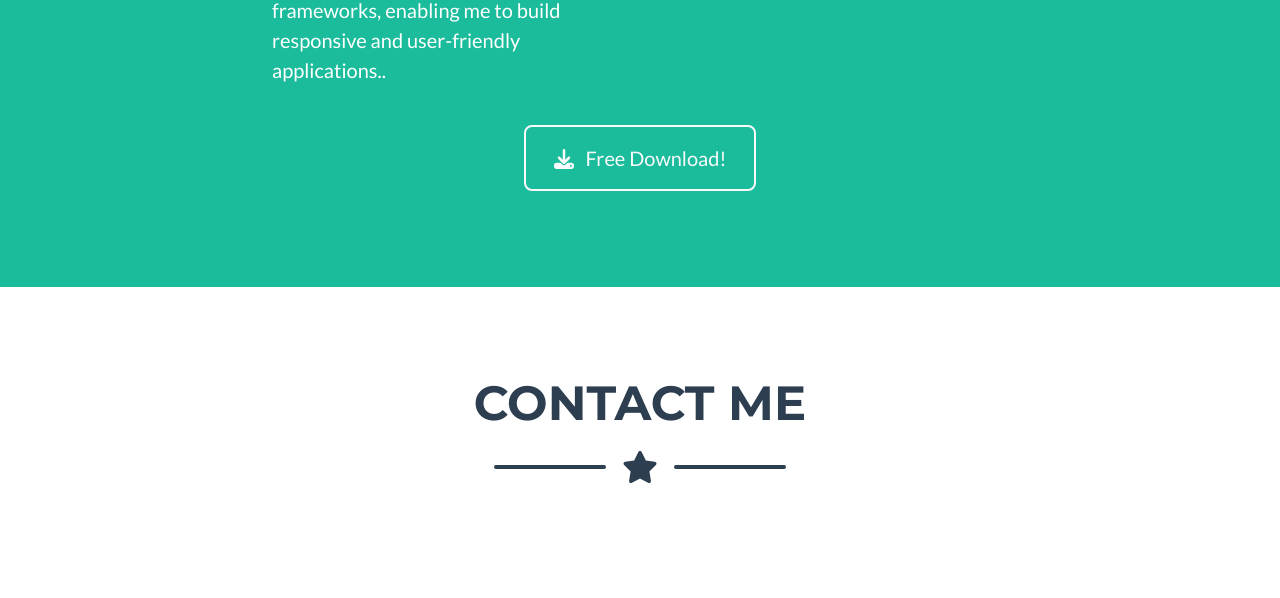
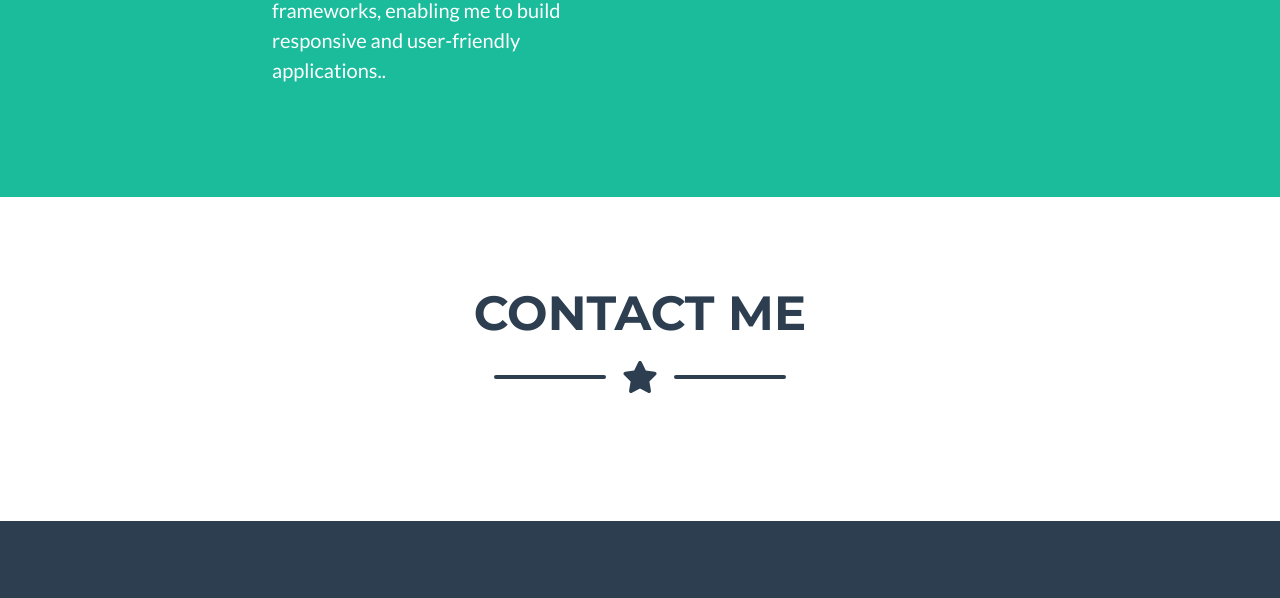
Before and after one commit to Afikantlanganiso6/My-Portfolio, a plain HTML site: page index.html in a window 1280 px wide. Shown: the part 1900-2498 px from the top of the page. Drawn offline with nearby package versions, Linux system fonts and the light colour scheme.

Commit message:
Your commit message here

```diff
--- a/index.html
+++ b/index.html
@@ -135,13 +135,7 @@
                     <div class="col-lg-4 ms-auto"><p class="lead">I am a Junior Full-stack Developer with a strong foundation in software development, data analysis, and SQL development. My journey in the tech industry has been fueled by a passion for creating efficient and innovative solutions. I have honed my skills in various programming languages and frameworks, enabling me to build responsive and user-friendly applications..</p></div>
                     <div class="col-lg-4 me-auto"><p class="lead">In my role, I prioritize delivering high-quality results and exceeding client expectations. I am dedicated to continuous improvement and strive to enhance my skills and expertise in every project. My goal is to contribute to innovative and impactful projects that drive success for my team and clients.</p></div>
                 </div>
-                <!-- About Section Button-->
-                <div class="text-center mt-4">
-                    <a class="btn btn-xl btn-outline-light" href="https://startbootstrap.com/theme/freelancer/">
-                        <i class="fas fa-download me-2"></i>
-                        Free Download!
-                    </a>
-                </div>
+
             </div>
         </section>
         <!-- Contact Section-->
```
